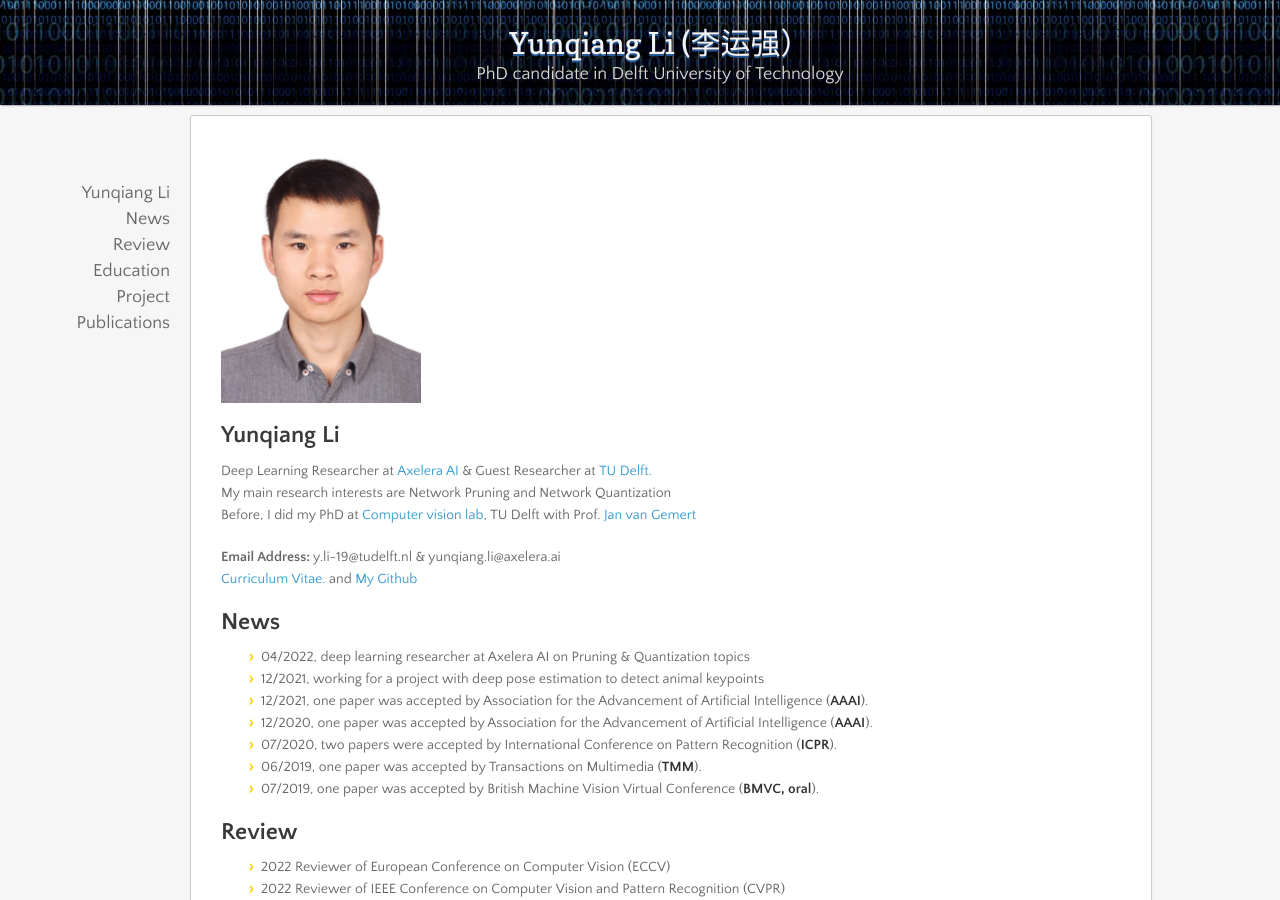
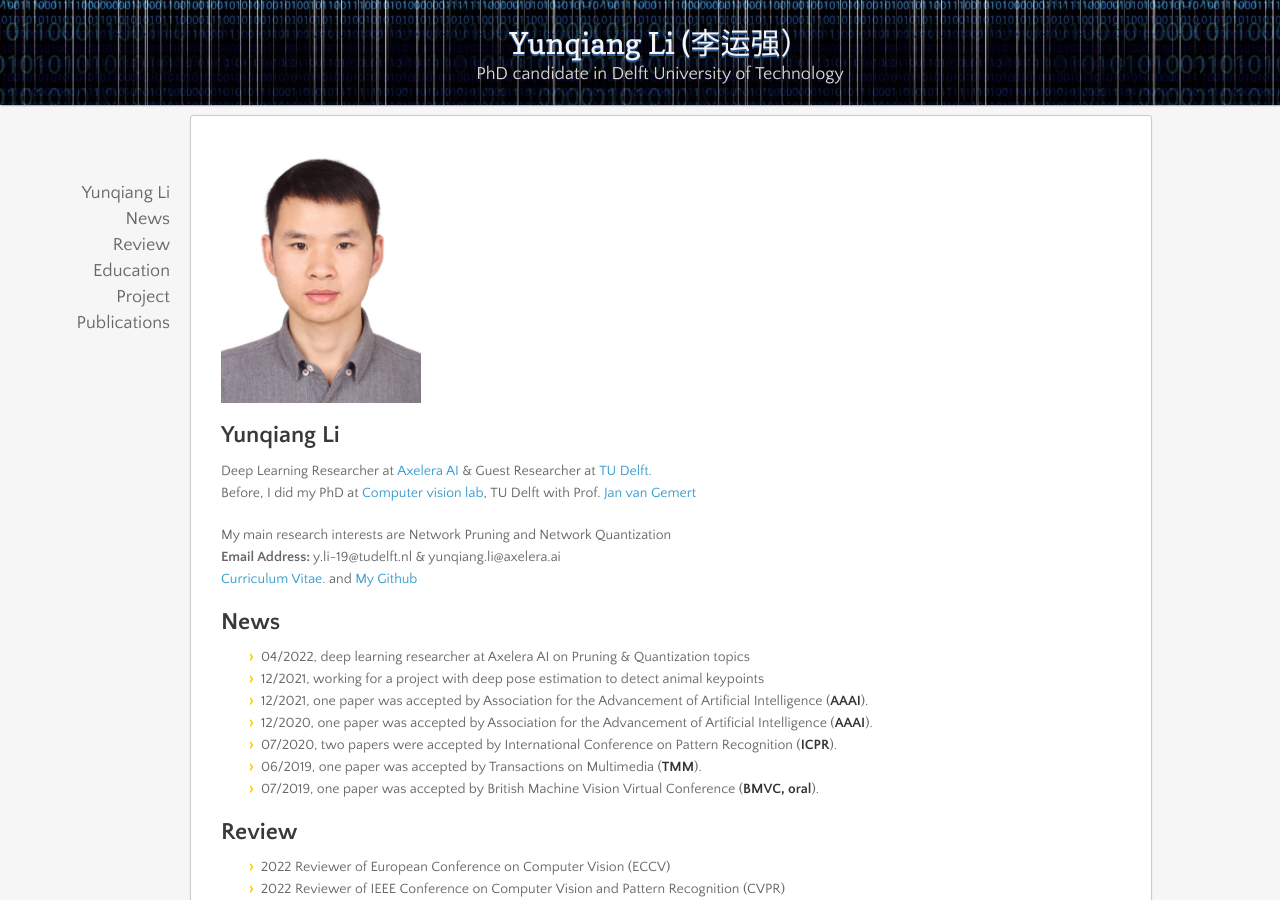
Before and after one commit to liyunqianggyn/liyunqianggyn.github.io, a Jekyll site: the page built from index.md, in a window 1280 px wide and 900 px high. Built offline with Jekyll 4.4.1, drawn with Linux system fonts in a browser that asks for light colours; nearby versions of some CDN libraries; our own code applies the rules of GitHub Pages for plain Markdown files.

```diff
--- a/index.md
+++ b/index.md
@@ -3,10 +3,9 @@
 ## Yunqiang Li <br/>
 
 Deep Learning Researcher at <a href="https://www.axelera.ai/team/">Axelera AI</a>  & Guest Researcher at <a href="http://visionlab.tudelft.nl">TU Delft. </a><br/>
-My main research interests are Network Pruning and Network Quantization <br/>
 Before, I did my PhD at <a href="http://visionlab.tudelft.nl">Computer vision lab</a>, TU Delft with Prof. <a href="https://jvgemert.github.io/">Jan van Gemert</a><br/>
 
-
+My main research interests are Network Pruning and Network Quantization <br/>
 <b>Email Address:</b> y.li-19@tudelft.nl & yunqiang.li@axelera.ai  <br/>
 <b></b>
 [Curriculum Vitae.](/YunqiangLi_Resume.pdf)
```
